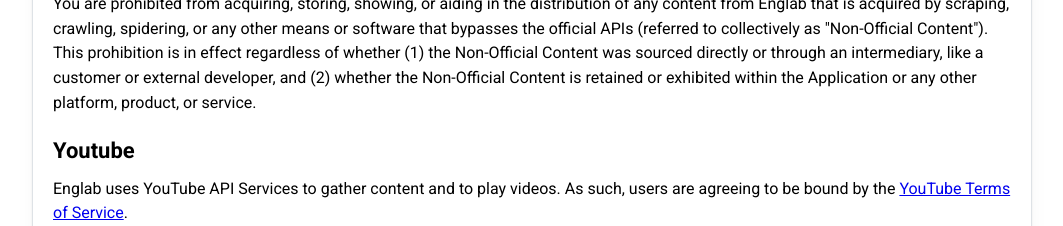
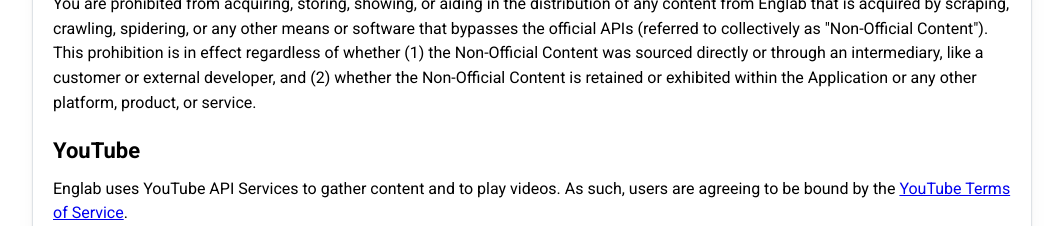
Before and after one commit to englabnet/website, a React (Vite) app: page /terms in a window 1280 px wide. Shown: the part 2620-2846 px from the top of the page, without its empty margins (108-1171 px from the left). Built offline with nearby package versions, Linux system fonts and the light colour scheme; a web font is replaced by a local one; what react-google-recaptcha-v3 would draw is missing.

Commit message:
updated the vite version

```diff
--- a/package.json
+++ b/package.json
@@ -26,12 +26,12 @@
   "devDependencies": {
     "@types/react": "^18.2.15",
     "@types/react-dom": "^18.2.7",
-    "@vitejs/plugin-react": "^4.1.1",
+    "@vitejs/plugin-react": "^4.2.0",
     "eslint": "^8.45.0",
     "eslint-plugin-react": "^7.32.2",
     "eslint-plugin-react-hooks": "^4.6.0",
     "eslint-plugin-react-refresh": "^0.4.3",
     "postcss-preset-mantine": "^1.9.1",
-    "vite": "^4.5.0"
+    "vite": "^5.0.0"
   }
 }
--- a/src/pages/TermPage.jsx
+++ b/src/pages/TermPage.jsx
@@ -161,7 +161,7 @@
         product, or service.
       </Text>
       <Space h="lg" />
-      <Title order={3}>Youtube</Title>
+      <Title order={3}>YouTube</Title>
       <Space h="xs" />
       <Text>
         Englab uses YouTube API Services to gather content and to play videos.
```
Also changed, not shown: 1 other file (tests, documents, lock files or other folders).
